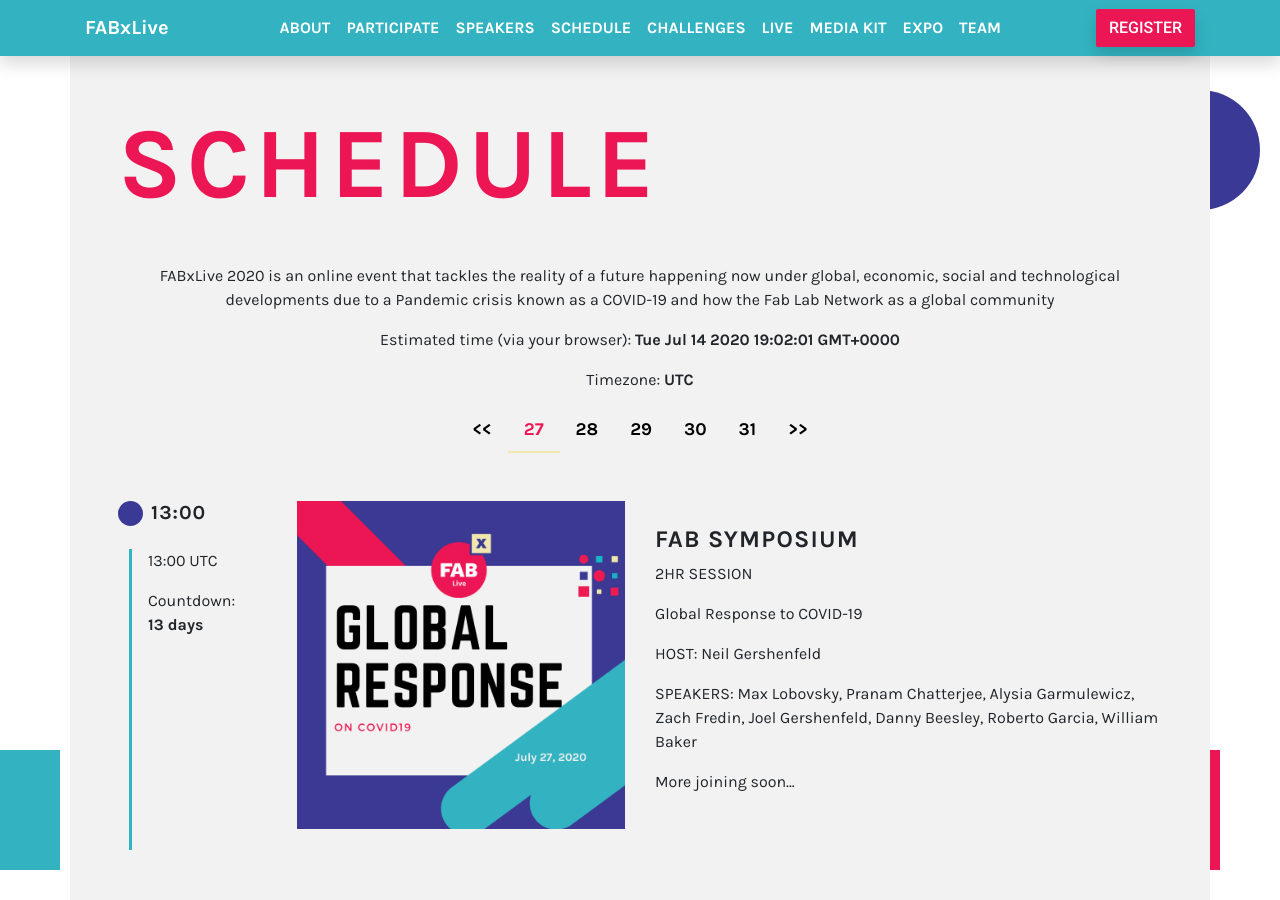
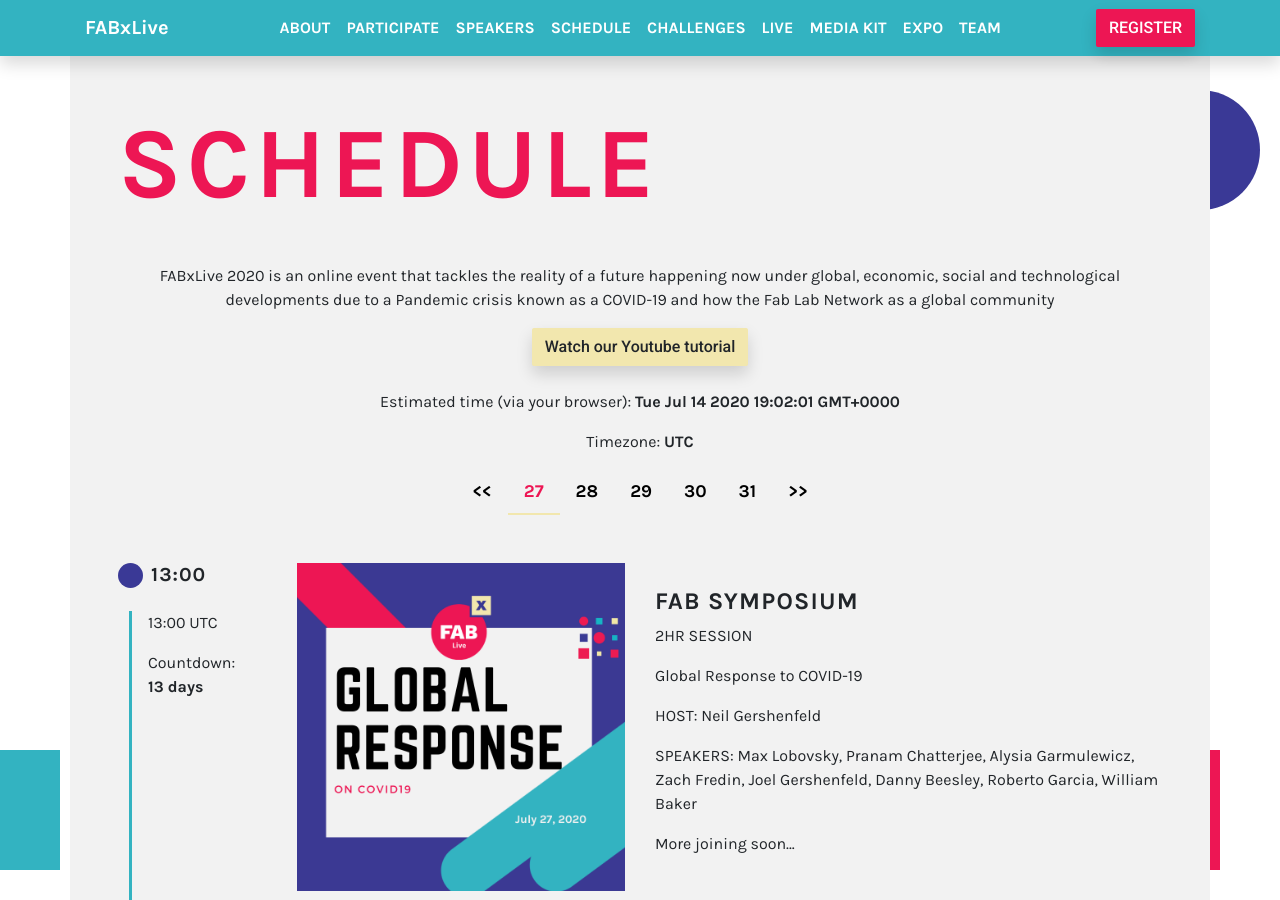
Before and after one commit to fabfoundation/fabxlive2020, a Jekyll site: the page built from schedule.html, in a window 1280 px wide and 900 px high. Built offline with Jekyll 4.4.1, drawn with Linux system fonts in a browser that asks for light colours; nearby versions of some CDN libraries.

Commit message:
Add youtube link

```diff
--- a/schedule.html
+++ b/schedule.html
@@ -11,6 +11,8 @@
   </p>
 
   <div class="text-center">
+    <a class="btn bg-yellow shadow mb-4" href="" target="_blank">Watch our Youtube tutorial</a>
+
     <p>Estimated time (via your browser): <strong id="current-time"></strong> </p>
     <p>Timezone: <strong id="current-timezone"></strong> </p>
   </div>
```
